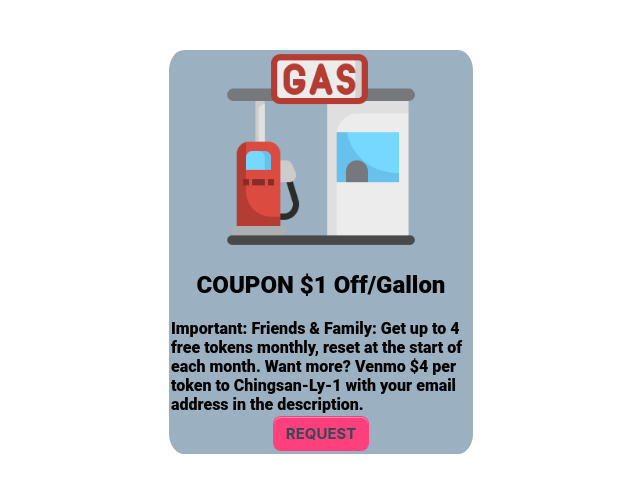
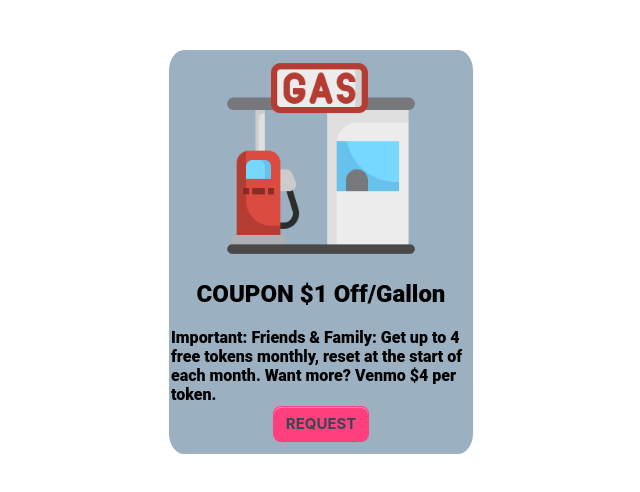
Before and after one commit to Chingsan53/gas-request-v2, a React (Create React App) app: page / in a window 1280 px wide. Shown: the top 492 px of the page, without its empty margins (319-959 px from the left). Built offline with nearby package versions, Linux system fonts and the light colour scheme; no server answers; the database is empty.

Commit message:
Update App.js

```diff
--- a/src/App.js
+++ b/src/App.js
@@ -195,8 +195,7 @@ const App = () => {
               <span>
                 <strong>Important: </strong>Friends & Family: Get up to 4 free
                 tokens monthly, reset at the start of each month. Want more?
-                Venmo $4 per token to Chingsan-Ly-1 with your email address in
-                the description.
+                Venmo $4 per token.
               </span>
 
               <button className="button-7" onClick={handleShow}>
```
